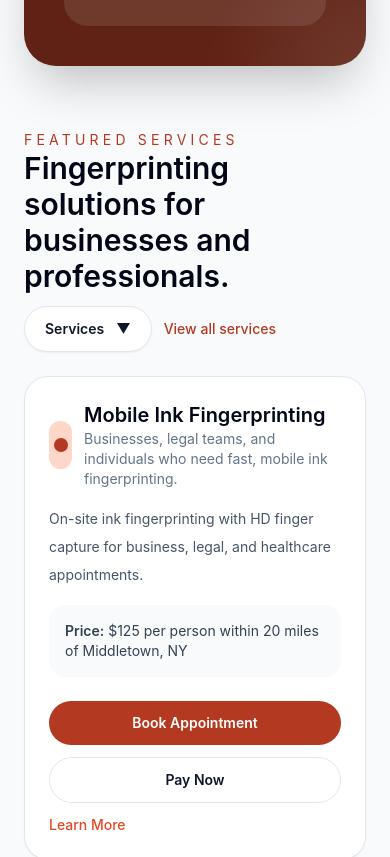
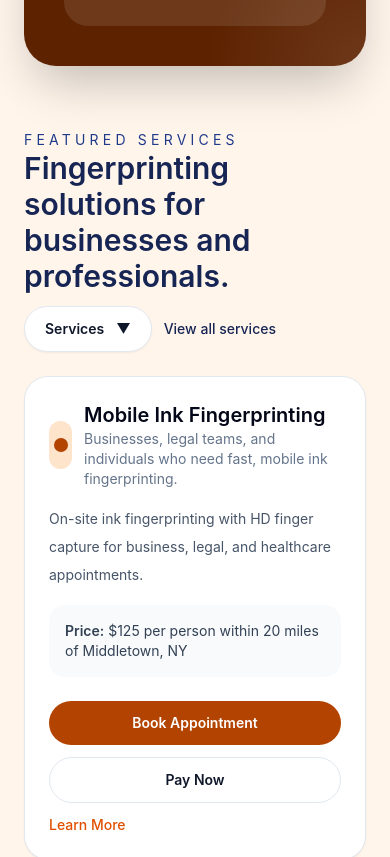
Before and after one commit to mtownnymobilefingerprinting-commits/Fingerprinting, a Next.js app: page / in a window 390 px wide. Shown: the part 1747-2604 px from the top of the page. Built offline with nearby package versions, Linux system fonts and the light colour scheme.

Commit message:
Update fingerprinting website

```diff
--- a/app/api/checkout/session/route.ts
+++ b/app/api/checkout/session/route.ts
@@ -13,7 +13,7 @@ export async function POST(request: Request) {
     );
   }
 
-  const stripeClient = new Stripe(stripeSecretKey, { apiVersion: "2022-11-15" });
+  const stripeClient = new Stripe(stripeSecretKey, { apiVersion: "2026-07-29.dahlia" });
   const body = await request.json();
   const origin = new URL(request.url).origin;
 
@@ -97,7 +97,8 @@ export async function POST(request: Request) {
     const session = await stripeClient.checkout.sessions.create(sessionParams);
     return NextResponse.json({ url: session.url });
   } catch (error) {
-    const message = (error as Stripe.StripeError).message || "Unable to create checkout session.";
+    const stripeError = error as Stripe.StripeRawError;
+    const message = stripeError?.message || "Unable to create checkout session.";
     return NextResponse.json({ error: message }, { status: 500 });
   }
 }
--- a/app/services/[id]/page.tsx
+++ b/app/services/[id]/page.tsx
@@ -3,6 +3,7 @@ import { calendlyLinks } from "../../../config/appointments";
 import { Navigation } from "../../../components/Navigation";
 import { Footer } from "../../../components/Footer";
 import { ServicePayButton } from "../../../components/ServicePayButton";
+import { BookAppointmentButton } from "../../../components/BookAppointmentButton";
 import { generatePageMetadata } from "../../../lib/seo";
 import { siteConfig } from "../../../config/site";
 
@@ -71,14 +72,7 @@ export default function ServiceDetailPage({ params }: Props) {
               </div>
             </div>
             <div className="mt-6 flex flex-col gap-4 sm:flex-row">
-              <a
-                href={calendlyUrl}
-                target="_blank"
-                rel="noreferrer"
-                className="inline-flex items-center justify-center rounded-full bg-brand-700 px-6 py-3 text-sm font-semibold text-white transition hover:bg-brand-800"
-              >
-                Book Appointment
-              </a>
+              <BookAppointmentButton url={calendlyUrl} className="inline-flex justify-center rounded-full bg-brand-700 px-6 py-3 text-sm font-semibold text-white transition hover:bg-brand-800" />
               <ServicePayButton service={service} className="inline-flex justify-center rounded-full border border-slate-200 bg-white px-6 py-3 text-sm font-semibold text-slate-900 transition hover:border-slate-300" />
             </div>
             <div className="rounded-3xl border border-slate-200 bg-slate-50 p-6">
--- a/components/AppointmentGrid.tsx
+++ b/components/AppointmentGrid.tsx
@@ -2,6 +2,7 @@
 
 import { appointmentCategories } from "../config/content";
 import { calendlyLinks } from "../config/appointments";
+import { BookAppointmentButton } from "./BookAppointmentButton";
 
 export function AppointmentGrid() {
   return (
@@ -18,14 +19,7 @@ export function AppointmentGrid() {
                     <p className="mt-2 text-sm leading-6 text-slate-600">{item.highlight}</p>
                   </div>
                 </div>
-                <a
-                  href={calendlyLinks[item.id as keyof typeof calendlyLinks]}
-                  target="_blank"
-                  rel="noreferrer"
-                  className="mt-6 inline-flex w-full items-center justify-center rounded-full bg-brand-700 px-4 py-3 text-sm font-semibold text-white transition hover:bg-brand-800"
-                >
-                  Book Appointment
-                </a>
+                <BookAppointmentButton url={calendlyLinks[item.id as keyof typeof calendlyLinks]} className="mt-6 inline-flex w-full justify-center" />
               </div>
             ))}
           </div>
--- /dev/null
+++ b/components/BookAppointmentButton.tsx
@@ -0,0 +1,30 @@
+"use client";
+
+import { useState } from "react";
+import { CalendlyModal } from "./CalendlyModal";
+
+type BookAppointmentButtonProps = {
+  url: string;
+  label?: string;
+  className?: string;
+};
+
+export function BookAppointmentButton({ url, label = "Book Appointment", className }: BookAppointmentButtonProps) {
+  const [open, setOpen] = useState(false);
+
+  return (
+    <>
+      <button
+        type="button"
+        onClick={() => setOpen(true)}
+        className={
+          className ||
+          "inline-flex items-center justify-center rounded-full bg-brand-700 px-5 py-3 text-sm font-semibold text-white transition hover:bg-brand-800"
+        }
+      >
+        {label}
+      </button>
+      <CalendlyModal url={url} open={open} onClose={() => setOpen(false)} />
+    </>
+  );
+}
--- a/components/HomePage.tsx
+++ b/components/HomePage.tsx
@@ -9,54 +9,53 @@ import { Footer } from "./Footer";
 import { ReviewAccordion } from "./ReviewAccordion";
 import { ServiceDropdown } from "./ServiceDropdown";
 import { services } from "../config/services";
-import { commitments } from "../config/content";
 import { siteConfig } from "../config/site";
 
 export default function HomePage() {
   return (
-    <div className="min-h-screen bg-slate-50 text-slate-900">
+    <div className="min-h-screen bg-brand-50 text-blue-950">
       <Navigation />
       <main className="mx-auto max-w-7xl px-6 py-10 lg:px-8">
         <section className="grid gap-10 lg:grid-cols-[1.1fr_0.9fr] lg:items-center">
           <div className="space-y-8">
             <div className="max-w-xl space-y-4">
-              <p className="text-sm font-semibold uppercase tracking-[0.24em] text-brand-700">Mobile Fingerprinting</p>
-              <h1 className="text-4xl font-semibold tracking-tight text-slate-950 sm:text-5xl">
+              <p className="text-sm font-semibold uppercase tracking-[0.24em] text-blue-900">Mobile Fingerprinting</p>
+              <h1 className="text-4xl font-semibold tracking-tight text-blue-950 sm:text-5xl">
                 Mobile Fingerprinting. We Come to You.
               </h1>
-              <p className="text-lg leading-8 text-slate-600">
+              <p className="text-lg leading-8 text-blue-800">
                 Professional mobile ink fingerprinting, FD-258 fingerprint cards, employment fingerprinting, and group fingerprinting services for businesses and professionals throughout Middletown, Orange County, Sullivan County, and the Hudson Valley.
               </p>
-              <div className="mt-6 rounded-3xl border border-brand-100 bg-brand-50 p-5 text-sm text-slate-800">
-                <span className="font-semibold text-brand-700">Pricing:</span> $125 per person within 20 miles of Middletown, NY.
+              <div className="mt-6 rounded-3xl border border-blue-100 bg-white p-5 text-sm text-blue-900 shadow-sm">
+                <span className="font-semibold text-blue-950">Pricing:</span> $125 per person within 20 miles of Middletown, NY.
               </div>
             </div>
             <div className="flex flex-col gap-4 sm:flex-row sm:items-center">
               <Link
                 href="/appointments"
-                className="inline-flex items-center justify-center rounded-full bg-brand-700 px-6 py-3 text-sm font-semibold text-white shadow-lg shadow-brand-500/20 transition hover:bg-brand-800"
+                className="inline-flex items-center justify-center rounded-full bg-blue-950 px-6 py-3 text-sm font-semibold text-white shadow-lg shadow-blue-500/20 transition hover:bg-blue-800"
               >
                 Book an Appointment
               </Link>
               <Link
                 href="/contact"
-                className="inline-flex items-center justify-center rounded-full border border-slate-200 bg-white px-6 py-3 text-sm font-semibold text-slate-900 transition hover:bg-slate-100"
+                className="inline-flex items-center justify-center rounded-full border border-white bg-white px-6 py-3 text-sm font-semibold text-blue-950 transition hover:bg-blue-50"
               >
                 Request a quote
               </Link>
               <Link
                 href="/pay"
-                className="inline-flex items-center justify-center rounded-full border border-brand-700 bg-brand-50 px-6 py-3 text-sm font-semibold text-brand-700 transition hover:bg-brand-100"
+                className="inline-flex items-center justify-center rounded-full border border-blue-950 bg-blue-50 px-6 py-3 text-sm font-semibold text-blue-950 transition hover:bg-blue-100"
               >
                 Pay Now
               </Link>
             </div>
-            <div className="rounded-3xl border border-slate-200 bg-white p-6 shadow-sm">
-              <p className="text-sm uppercase tracking-[0.18em] text-slate-500">Call for fastest scheduling</p>
-              <a href={`tel:${siteConfig.phone}`} className="mt-2 inline-block text-3xl font-semibold text-brand-700">
+            <div className="rounded-3xl border border-blue-100 bg-white p-6 shadow-sm">
+              <p className="text-sm uppercase tracking-[0.18em] text-blue-700">Call for fastest scheduling</p>
+              <a href={`tel:${siteConfig.phone}`} className="mt-2 inline-block text-3xl font-semibold text-blue-950">
                 {siteConfig.phone}
               </a>
-              <p className="mt-3 text-sm text-slate-600">
+              <p className="mt-3 text-sm text-blue-800">
                 Secure checkout is available on service pages for prepaid appointments.
               </p>
             </div>
@@ -93,12 +92,12 @@ export default function HomePage() {
         <section className="mt-16 space-y-6">
           <div className="flex flex-col gap-3 sm:flex-row sm:items-end sm:justify-between">
             <div>
-              <p className="text-sm uppercase tracking-[0.3em] text-brand-700">Featured services</p>
-              <h2 className="text-3xl font-semibold text-slate-950">Fingerprinting solutions for businesses and professionals.</h2>
+              <p className="text-sm uppercase tracking-[0.3em] text-blue-900">Featured services</p>
+              <h2 className="text-3xl font-semibold text-blue-950">Fingerprinting solutions for businesses and professionals.</h2>
             </div>
             <div className="flex items-center gap-3">
               <ServiceDropdown />
-              <Link href="/services" className="text-sm font-medium text-brand-700 hover:text-brand-900">
+              <Link href="/services" className="text-sm font-medium text-blue-950 hover:text-blue-800">
                 View all services
               </Link>
             </div>
@@ -110,25 +109,10 @@ export default function HomePage() {
           </div>
         </section>
         <section className="mt-16">
-          <div className="space-y-6 rounded-3xl border border-slate-200 bg-white p-8 shadow-sm">
-            <p className="text-sm uppercase tracking-[0.3em] text-brand-700">Our commitments</p>
-            <h2 className="text-3xl font-semibold text-slate-950">What we deliver on every job.</h2>
-            <p className="text-slate-600">These are the commitments we stand behind for every mobile fingerprinting appointment.</p>
-            <div className="mt-8 grid gap-5 sm:grid-cols-2 xl:grid-cols-4">
-              {commitments.map((commitment) => (
-                <div key={commitment.title} className="rounded-3xl border border-slate-200 bg-slate-50 p-6 shadow-sm">
-                  <h3 className="text-lg font-semibold text-slate-950">{commitment.title}</h3>
-                  <p className="mt-3 text-sm leading-6 text-slate-600">{commitment.description}</p>
-                </div>
-              ))}
-            </div>
-          </div>
-        </section>
-        <section className="mt-16">
-          <div className="space-y-6 rounded-3xl border border-slate-200 bg-white p-8 shadow-sm">
-            <p className="text-sm uppercase tracking-[0.3em] text-brand-700">Reviews</p>
-            <h2 className="text-3xl font-semibold text-slate-950">Trusted by businesses and professionals.</h2>
-            <p className="text-slate-600">Real Google reviews from customers who chose reliable mobile fingerprinting across Middletown and the Hudson Valley.</p>
+          <div className="space-y-6 rounded-3xl border border-blue-100 bg-white p-8 shadow-sm">
+            <p className="text-sm uppercase tracking-[0.3em] text-blue-900">Reviews</p>
+            <h2 className="text-3xl font-semibold text-blue-950">Trusted by businesses and professionals.</h2>
+            <p className="text-blue-800">Real Google reviews from customers who chose reliable mobile fingerprinting across Middletown and the Hudson Valley.</p>
             <ReviewAccordion />
           </div>
         </section>
--- a/components/ServiceCard.tsx
+++ b/components/ServiceCard.tsx
@@ -3,6 +3,7 @@
 import { motion } from "framer-motion";
 import { calendlyLinks } from "../config/appointments";
 import { ServicePayButton } from "./ServicePayButton";
+import { BookAppointmentButton } from "./BookAppointmentButton";
 import type { ServiceConfig } from "../config/services";
 
 export function ServiceCard({ service }: { service: ServiceConfig }) {
@@ -30,14 +31,7 @@ export function ServiceCard({ service }: { service: ServiceConfig }) {
         </div>
       </div>
       <div className="mt-6 flex flex-col gap-3">
-        <a
-          href={calendlyUrl}
-          target="_blank"
-          rel="noreferrer"
-          className="inline-flex items-center justify-center rounded-full bg-brand-700 px-5 py-3 text-sm font-semibold text-white transition hover:bg-brand-800"
-        >
-          Book Appointment
-        </a>
+        <BookAppointmentButton url={calendlyUrl} />
         <ServicePayButton service={service} />
         <a
           href={`/services/${service.id}`}
--- a/config/content.ts
+++ b/config/content.ts
@@ -229,25 +229,6 @@ export const serviceAreaPages = [
   }
 ];
 
-export const commitments = [
-  {
-    title: "Mobile service where you need it",
-    description: "We bring professional fingerprinting to your office, event, or worksite across Middletown and the Hudson Valley."
-  },
-  {
-    title: "Fast scheduling for teams",
-    description: "Book same-day and group appointments for employees, applicants, and contractors without disrupting business operations."
-  },
-  {
-    title: "Secure, compliant processing",
-    description: "We handle FD-258 and FBI fingerprint cards with attention to privacy, accuracy, and regulatory requirements."
-  },
-  {
-    title: "Trusted by local businesses",
-    description: "Healthcare, education, legal, staffing, and government clients rely on our reliable, customer-first fingerprinting service."
-  }
-];
-
 export const faqs = [
   {
     question: "Do you travel to our office?",
--- a/config/services.ts
+++ b/config/services.ts
@@ -30,7 +30,7 @@ export const services: ServiceConfig[] = [
     description:
       "Full-service FD-258 fingerprint card processing for employers, licensing, and government record checks.",
     idealCustomer: "HR teams and regulated organizations that require FD-258 fingerprint cards.",
-    price: "Contact for pricing",
+    price: "$125 per person within 20 miles of Middletown, NY",
     seoTitle: "FD-258 Fingerprint Cards Middletown NY",
     seoDescription:
       "Professional FD-258 fingerprint card services for Orange County businesses and government contractors.",
@@ -43,7 +43,7 @@ export const services: ServiceConfig[] = [
     description:
       "Reliable FBI fingerprint card service for background checks, licensing, and federal requirements.",
     idealCustomer: "Law firms, government contractors, and healthcare employers needing FBI clearance.",
-    price: "Contact for pricing",
+    price: "$125 per person within 20 miles of Middletown, NY",
     seoTitle: "FBI Fingerprint Cards Middletown NY",
     seoDescription:
       "Trusted FBI fingerprint card service for businesses and professionals across the Hudson Valley.",
@@ -56,7 +56,7 @@ export const services: ServiceConfig[] = [
     description:
       "Fingerprinting support for immigration petitions, naturalization and visa-related background checks.",
     idealCustomer: "Immigration law firms, paralegals, and families preparing federal filings.",
-    price: "Contact for pricing",
+    price: "$125 per person within 20 miles of Middletown, NY",
     seoTitle: "Immigration Fingerprinting Middletown NY",
     seoDescription:
       "Professional immigration fingerprinting services for applicants in Middleton, Orange County, and the Hudson Valley.",
@@ -69,7 +69,7 @@ export const services: ServiceConfig[] = [
     description:
       "Confidential fingerprinting for adoption home studies, guardianship filings, and family court requirements.",
     idealCustomer: "Adoption agencies, families, and attorneys arranging court-ready fingerprinting.",
-    price: "Contact for pricing",
+    price: "$125 per person within 20 miles of Middletown, NY",
     seoTitle: "Adoption Fingerprinting Middletown NY",
     seoDescription:
       "Mobile adoption fingerprinting that comes to you, serving Orange County and Hudson Valley families.",
@@ -82,7 +82,7 @@ export const services: ServiceConfig[] = [
     description:
       "Personal record review and fingerprinting consultation for applicants and record clearance requests.",
     idealCustomer: "Individuals preparing applications that require a fingerprint-based record review.",
-    price: "Contact for pricing",
+    price: "$125 per person within 20 miles of Middletown, NY",
     seoTitle: "Personal Record Review Middletown NY",
     seoDescription:
       "Personal record review services with fingerprinting guidance for local individuals and professionals.",
@@ -95,7 +95,7 @@ export const services: ServiceConfig[] = [
     description:
       "Complete employment fingerprinting for hiring, onboarding, and workplace compliance.",
     idealCustomer: "HR managers, staffing agencies, and business owners hiring new employees.",
-    price: "Contact for pricing",
+    price: "$125 per person within 20 miles of Middletown, NY",
     seoTitle: "Employment Fingerprinting Middletown NY",
     seoDescription:
       "Mobile employment fingerprinting for businesses, staffing firms, and recruiters throughout Orange County.",
@@ -108,7 +108,7 @@ export const services: ServiceConfig[] = [
     description:
       "Mobile fingerprinting for nursing license applications, renewals, and healthcare workforce clearance.",
     idealCustomer: "Healthcare employers, nursing schools, and licensed professionals in the Hudson Valley.",
-    price: "Contact for pricing",
+    price: "$125 per person within 20 miles of Middletown, NY",
     seoTitle: "Nursing License Fingerprinting Middletown NY",
     seoDescription:
       "Professional fingerprinting for nursing license applications, renewals, and credentialing.",
@@ -121,7 +121,7 @@ export const services: ServiceConfig[] = [
     description:
       "Fingerprinting services designed for teacher certification, school staff background checks, and education licensing.",
     idealCustomer: "School administrators, teachers, and childcare providers in Orange County and Sullivan County.",
-    price: "Contact for pricing",
+    price: "$125 per person within 20 miles of Middletown, NY",
     seoTitle: "Teacher Certification Fingerprinting Middletown NY",
     seoDescription:
       "On-site fingerprinting for teacher certification, daycare staff, and school employment in the Hudson Valley.",
@@ -134,7 +134,7 @@ export const services: ServiceConfig[] = [
     description:
       "Reliable fingerprinting for security guard licensing, renewals, and Department of State applications.",
     idealCustomer: "Security firms, training providers, and licensed guards requiring timely fingerprint capture.",
-    price: "Contact for pricing",
+    price: "$125 per person within 20 miles of Middletown, NY",
     seoTitle: "Security Guard Fingerprinting Middletown NY",
     seoDescription:
       "Fast, mobile fingerprinting for security guard license requirements across Orange County and the Hudson Valley.",
@@ -147,7 +147,7 @@ export const services: ServiceConfig[] = [
     description:
       "Mobile fingerprinting support for real estate license applications, broker registration, and renewals.",
     idealCustomer: "Real estate firms, brokers, and agents preparing license filings in New York.",
-    price: "Contact for pricing",
+    price: "$125 per person within 20 miles of Middletown, NY",
     seoTitle: "Real Estate License Fingerprinting Middletown NY",
     seoDescription:
       "Convenient fingerprinting for real estate license applicants in Middletown and surrounding communities.",
@@ -160,7 +160,7 @@ export const services: ServiceConfig[] = [
     description:
       "Fingerprinting services for FINRA registration, securities licensing, and financial services employer onboarding.",
     idealCustomer: "Financial institutions, broker-dealers, and compliance teams in the Hudson Valley.",
-    price: "Contact for pricing",
+    price: "$125 per person within 20 miles of Middletown, NY",
     seoTitle: "FINRA Fingerprinting Middletown NY",
     seoDescription:
       "Trusted fingerprinting for FINRA registration and financial services compliance in Orange County.",
@@ -173,7 +173,7 @@ export const services: ServiceConfig[] = [
     description:
       "On-site corporate fingerprinting for teams, HR departments, and staffing partners.",
     idealCustomer: "Corporate HR, staffing agencies, and legal departments needing group fingerprinting solutions.",
-    price: "Contact for pricing",
+    price: "$125 per person within 20 miles of Middletown, NY",
     seoTitle: "Corporate Fingerprinting Middletown NY",
     seoDescription:
       "Corporate mobile fingerprinting for businesses and staffing agencies throughout Orange County and Sullivan County.",
@@ -186,7 +186,7 @@ export const services: ServiceConfig[] = [
     description:
       "Mobile fingerprinting at your office for hiring, compliance, and employee onboarding.",
     idealCustomer: "Business owners and facilities that need fingerprinting for staff, contractors, and teams.",
-    price: "Contact for pricing",
+    price: "$125 per person within 20 miles of Middletown, NY",
     seoTitle: "On-Site Business Fingerprinting Middletown NY",
     seoDescription:
       "On-site fingerprinting for businesses across Middletown, Orange County, and the Hudson Valley.",
@@ -199,7 +199,7 @@ export const services: ServiceConfig[] = [
     description:
       "Group fingerprinting for teams, staffing events, and multi-employee appointments.",
     idealCustomer: "Staffing agencies, businesses, and organizations scheduling fingerprinting for multiple employees.",
-    price: "Contact for pricing",
+    price: "$125 per person within 20 miles of Middletown, NY",
     seoTitle: "Group Fingerprinting Middletown NY",
     seoDescription:
       "Flexible group fingerprinting solutions for businesses, schools, and healthcare teams in the Hudson Valley.",
@@ -212,7 +212,7 @@ export const services: ServiceConfig[] = [
     description:
       "Staffing agency fingerprinting for temporary hires, contract workers, and client placements.",
     idealCustomer: "Staffing agencies and recruiters serving corporate, healthcare, and education clients.",
-    price: "Contact for pricing",
+    price: "$125 per person within 20 miles of Middletown, NY",
     seoTitle: "Staffing Agency Fingerprinting Middletown NY",
     seoDescription:
       "Mobile fingerprinting solutions for staffing agencies and recruiting teams in Orange County.",
@@ -225,7 +225,7 @@ export const services: ServiceConfig[] = [
     description:
       "Mobile fingerprinting for healthcare workers, credentialing, and facility compliance.",
     idealCustomer: "Healthcare organizations, clinics, and staffing partners needing on-site fingerprinting.",
-    price: "Contact for pricing",
+    price: "$125 per person within 20 miles of Middletown, NY",
     seoTitle: "Healthcare Facility Fingerprinting Middletown NY",
     seoDescription:
       "On-site fingerprinting for healthcare organizations, hospitals, and credentialing teams.",
@@ -238,7 +238,7 @@ export const services: ServiceConfig[] = [
     description:
       "Mobile fingerprinting for government contractors and cleared personnel requiring secure compliance.",
     idealCustomer: "Government contractors, prime vendors, and security-cleared teams in the Hudson Valley.",
-    price: "Contact for pricing",
+    price: "$125 per person within 20 miles of Middletown, NY",
     seoTitle: "Government Contractor Fingerprinting Middletown NY",
     seoDescription:
       "Reliable fingerprinting for government contractors, facility clearance, and contract compliance.",
--- a/styles/globals.css
+++ b/styles/globals.css
@@ -5,8 +5,8 @@
 :root {
   color-scheme: light;
   font-family: Inter, ui-sans-serif, system-ui, -apple-system, BlinkMacSystemFont, "Segoe UI", sans-serif;
-  background-color: #f8fbff;
-  color: #0f172a;
+  background-color: #ff6a00;
+  color: #0033cc;
 }
 
 html,
@@ -17,8 +17,10 @@ body {
 body {
   margin: 0;
   padding: 0;
-  background: radial-gradient(circle at top left, rgba(21, 101, 255, 0.08), transparent 25%),
-    radial-gradient(circle at bottom right, rgba(8, 37, 95, 0.12), transparent 20%);
+  background: radial-gradient(circle at top left, rgba(255, 255, 255, 0.28), transparent 20%),
+    radial-gradient(circle at bottom right, rgba(255, 255, 255, 0.18), transparent 20%),
+    linear-gradient(180deg, #ff8b00 0%, #e2620d 100%);
+  color: #0033cc;
 }
 
 * {
@@ -26,7 +28,7 @@ body {
 }
 
 a {
-  color: inherit;
+  color: #0033cc;
   text-decoration: none;
 }
 
@@ -35,4 +37,5 @@ input,
 textarea,
 select {
   font: inherit;
+  color: #0033cc;
 }
--- a/tailwind.config.js
+++ b/tailwind.config.js
@@ -8,16 +8,16 @@ module.exports = {
     extend: {
       colors: {
         brand: {
-          50: "#fff1ed",
-          100: "#ffd7c9",
-          200: "#ffb89c",
-          300: "#ff9470",
-          400: "#ff7350",
-          500: "#ff572b",
-          600: "#e14826",
-          700: "#b33a20",
-          800: "#852d1a",
-          900: "#5f2214"
+          50: "#fff5eb",
+          100: "#ffe4cc",
+          200: "#ffc29a",
+          300: "#ff9a60",
+          400: "#ff7728",
+          500: "#ff5b00",
+          600: "#e14f00",
+          700: "#b34300",
+          800: "#853100",
+          900: "#5d2200"
         }
       }
     }
```
Also changed, not shown: app/api/checkout/payment-intent/route.ts (added, +45 -0 lines), app/pay/page.tsx (+11 -11 lines), 2 other files (tests, documents, lock files or other folders).
